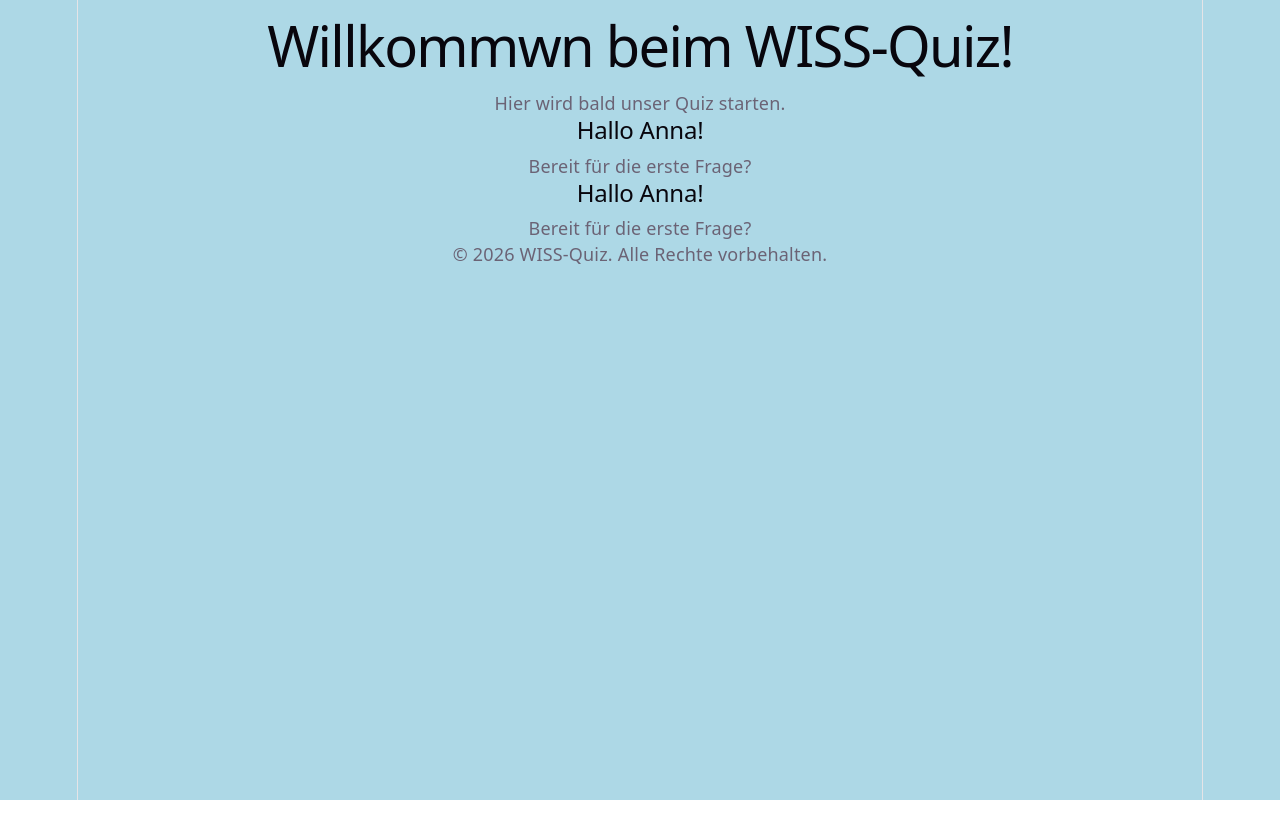
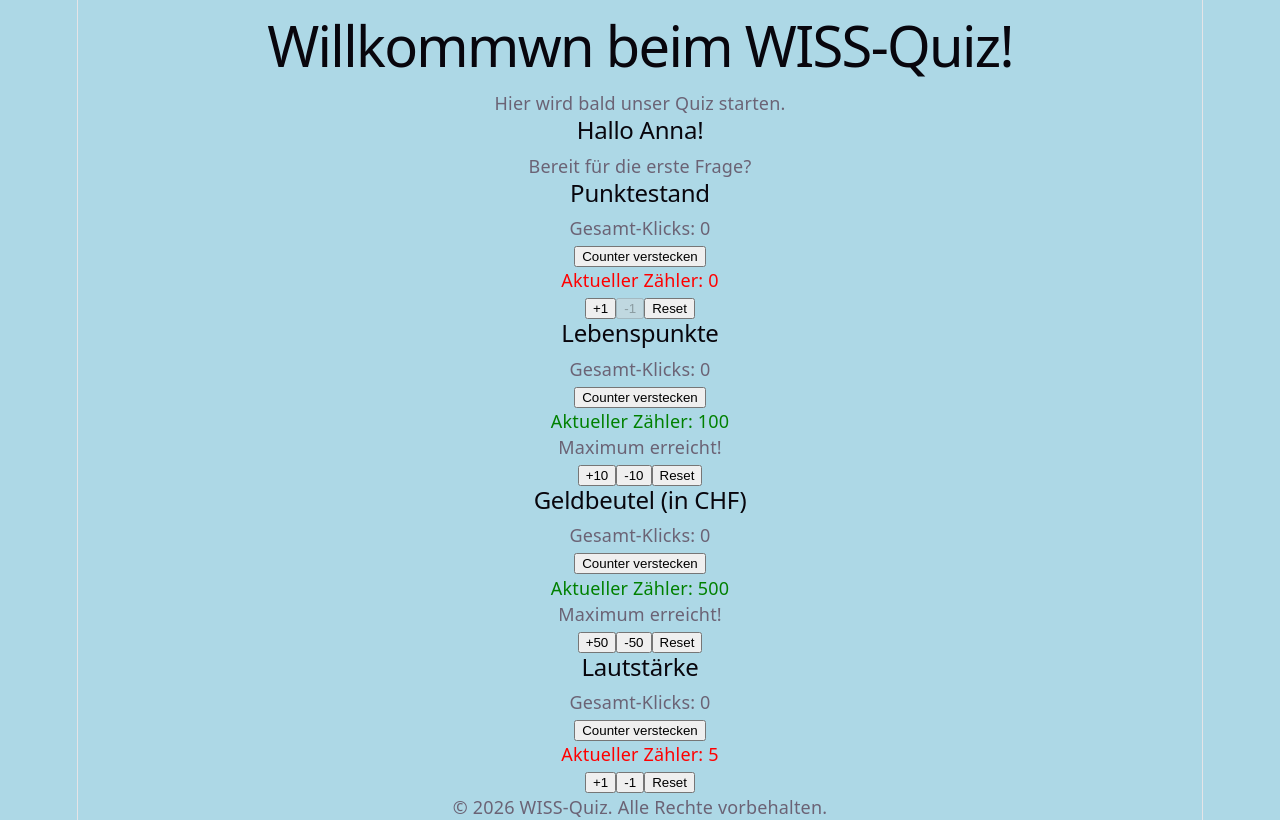
Before and after one commit to MaryTiiaa/wiss-quiz, a React (Vite) app: page / in a window 1280 px wide. Built offline with nearby package versions, Linux system fonts and the light colour scheme.

Commit message:
Counter with min/max props and disabled button

```diff
--- a/src/App.css
+++ b/src/App.css
@@ -1,3 +1,7 @@
+body {
+  background: lightblue;
+}
+
 .counter {
   font-size: 16px;
   padding: 5px 10px;
@@ -182,7 +186,3 @@
     border-right-color: var(--border);
   }
 }
-
-body {
-  background: lightblue;
-}
--- a/src/App.jsx
+++ b/src/App.jsx
@@ -1,15 +1,22 @@
 import './App.css';
 import Welcome from './Welcome'; // am Anfang — die Komponente importieren
 import Footer from './Footer';
+import Counter from './Counter';
 
-// <Welcome /> im JSX — die Komponente verwenden, wie ein eigenes HTML-Tag
+ {/* <Welcome /> im JSX — die Komponente verwenden, wie ein eigenes HTML-Tag
+function App() */}
+
 function App() {
   return (
     <div>
       <h1>Willkommwn beim WISS-Quiz!</h1>
       <p>Hier wird bald unser Quiz starten.</p>
       <Welcome />
-      <Welcome />
+      <Counter titel="Punktestand" startwert={0} schritt={1}/>       {/* Vorher: <Counter /> */}
+      <Counter titel="Lebenspunkte" startwert={100} schritt={10}/>    {/* Vorher: <Counter /> */}
+      <Counter titel="Geldbeutel (in CHF)"startwert={500} schritt={50}/>    {/* Vorher: <Counter /> */}
+      <Counter titel="Lautstärke" startwert={5} schritt={1} min={0} max={10} />
+
       <Footer />
     </div>
   );
--- a/src/Counter.jsx
+++ b/src/Counter.jsx
@@ -1,65 +1,63 @@
-import {useState} from 'react';
+import { useState } from 'react';
 
-function Counter() {
-    const [count, setCount] = useState(0);
+function Counter({ startwert = 0, schritt = 1, titel = 'Mein Counter', min = 0, max = 10 }) {
+    const [count, setCount] = useState(startwert);
     const [istSichtbar, setIstSichtbar] = useState(true);
-    const [titel, setTitel] = useState('Mein Counter');
     const [klicks, setKlicks] = useState(0);
 
-    const erhoehen = () =>{
-        setCount(count +5);
-        setKlicks(klicks +1);
+    const erhoehen = () => {
+        setCount(count + schritt);
+        setKlicks(klicks + 1);
     };
 
     const verringern = () => {
-        if(count > 0){
-            setCount(count -5);
+        if (count - schritt >= 0) {
+            setCount(count - schritt);
+            setKlicks(klicks + 1);
         }
-        setKlicks(klicks +1);
     };
 
     const reset = () => {
-        setCount(0);
+        setCount(startwert);
         setKlicks(0);
     };
 
     const toggle = () => {
         setIstSichtbar(!istSichtbar);
-        setKlicks(klicks +1);
-    }
+        setKlicks(klicks + 1);
+    };
+
     const getColor = () => {
-        if(count < 10) return 'red';
-        if(count >= 50) return 'green';
+        if (count < 10) return 'red';
+        if (count >= 50) return 'green';
         return 'black';
     };
 
     return (
         <div>
-            <h2>{titel} </h2>
+            <h2>{titel}</h2>
             <p>Gesamt-Klicks: {klicks}</p>
 
             <button onClick={toggle}>
+                {/* Wenn istSichtbar true ist, zeige 'Counter verstecken'. Sonst zeige 'Counter anzeigen'. */}
                 {istSichtbar ? 'Counter verstecken' : 'Counter anzeigen'}
             </button>
 
             {istSichtbar && (
                 <div>
-                <p style={{ color: getColor()}}>
-                Aktueller Zähler: {count}
-                 </p>
-                 {count >= 100 && <p> Maximum erreicht!</p>}
-                    <button onClick={erhoehen}>Erhöhen</button>
-                    <button onClick={verringern}>Verringern</button>
+                    {/* Wenn istSichtbar true ist, wird der Counter angezeigt */}
+                    <p style={{ color: getColor() }}>
+                        Aktueller Zähler: {count}
+                    </p>
+                    {count >= 100 && <p>Maximum erreicht!</p>}
+                    <button onClick={erhoehen}>+{schritt}</button>
+                    <button onClick={verringern} disabled={count - schritt < 0}>
+                        -{schritt}</button>
                     <button onClick={reset}>Reset</button>
                 </div>
             )}
         </div>
     );
-    }
-    export default Counter;
+}
 
-// onClick={erhoehen} → bei Klick wird die Funktion aufgerufen
-// setIstSichtbar(!istSichtbar); Toggle-Funktion: dreht den Wert um: aus true wird false, aus false wird true.
-// setIstSichtbar(!istSichtbar); // Toggle-Funktion: dreht den Wert um: aus true wird false, aus false wird true.
-// {istSichtbar ? 'Counter verstecken' : 'Counter anzeigen'} // Button-Text abhängig von istSichtbar  "Wenn istSichtbar true ist, zeige 'Counter verstecken'. Sonst zeige 'Counter anzeigen'."
-// {istSichtbar && (   // Wenn istSichtbar true ist, wird der Counter angezeigt
+export default Counter;
--- a/src/Welcome.jsx
+++ b/src/Welcome.jsx
@@ -1,4 +1,4 @@
-function Welcome() {    // Wir definieren eine Funktion Welcome, die JSX zurückgibt
+function Welcome() {    {/* Wir definieren eine Funktion Welcome, die JSX zurückgibt */}
     const username = "Anna";
   return (
     <div>
@@ -8,4 +8,4 @@ function Welcome() {    // Wir definieren eine Funktion Welcome, die JSX zurück
   );
 }
 
-export default Welcome; // Wir exportieren sie mit export default, damit andere Files sie importieren können
+export default Welcome;  {/* Wir exportieren sie mit export default, damit andere Files sie importieren können */}
```
